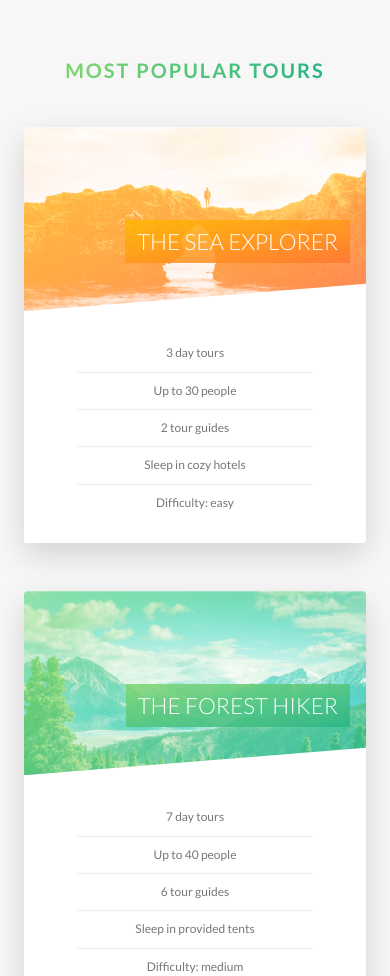
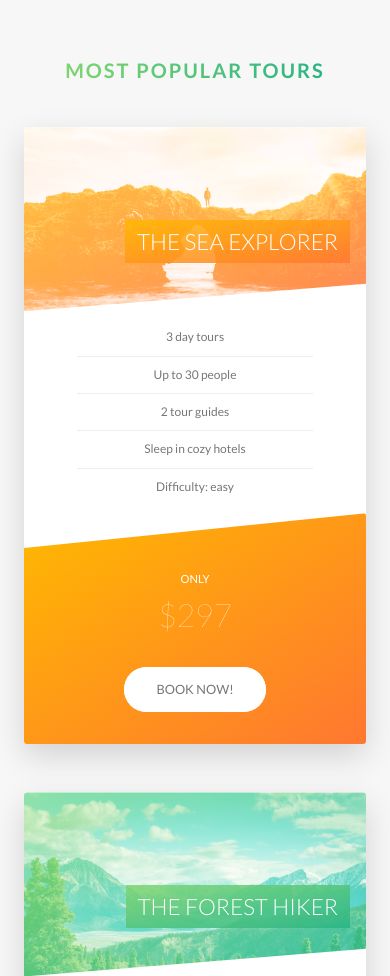
Before and after one commit to Rahimah-98/natours-ui, a website: page index.html in a window 390 px wide. Shown: the part 2463-3439 px from the top of the page. Drawn offline with Linux system fonts and the light colour scheme.

Commit message:
Writing Media Queries - Tours, Stories and Booking Sections

```diff
--- a/sass/components/_card.scss
+++ b/sass/components/_card.scss
@@ -1,5 +1,4 @@
 .card {
-
   // FUNCTIONALITY
   perspective: 150rem;
   -moz-perspective: 150rem;
@@ -8,7 +7,7 @@
 
   &__side {
     height: 52rem;
-        transition: all .8s ease;
+    transition: all 0.8s ease;
     position: absolute;
     top: 0;
     left: 0;
@@ -16,7 +15,7 @@
     backface-visibility: hidden;
     border-radius: 3px;
     overflow: hidden;
-        box-shadow: 0 1.5rem 4rem rgba($color-black, .15);
+    box-shadow: 0 1.5rem 4rem rgba($color-black, 0.15);
 
     &--front {
       background-color: $color-white;
@@ -26,19 +25,30 @@
       transform: rotateY(180deg);
 
       &-1 {
-                background-image: linear-gradient(to right bottom, $color-secondary-light, $color-secondary-dark);
+        background-image: linear-gradient(
+          to right bottom,
+          $color-secondary-light,
+          $color-secondary-dark
+        );
       }
 
       &-2 {
-                background-image: linear-gradient(to right bottom, $color-primary-light, $color-primary-dark);
+        background-image: linear-gradient(
+          to right bottom,
+          $color-primary-light,
+          $color-primary-dark
+        );
       }
 
       &-3 {
-                background-image: linear-gradient(to right bottom, $color-tertiary-light, $color-tertiary-dark);
+        background-image: linear-gradient(
+          to right bottom,
+          $color-tertiary-light,
+          $color-tertiary-dark
+        );
       }
     }
   }
-
 
   &:hover &__side--front {
     transform: rotateY(-180deg);
@@ -47,7 +57,6 @@
   &:hover &__side--back {
     transform: rotateY(0);
   }
-
 
   // FRONT SIDE STYLING
   &__picture {
@@ -60,17 +69,29 @@
     border-top-right-radius: 3px;
 
     &--1 {
-            background-image: linear-gradient(to right bottom, $color-secondary-light, $color-secondary-dark),
+      background-image: linear-gradient(
+          to right bottom,
+          $color-secondary-light,
+          $color-secondary-dark
+        ),
         url(../img/nat-5.jpg);
     }
 
     &--2 {
-            background-image: linear-gradient(to right bottom, $color-primary-light, $color-primary-dark),
+      background-image: linear-gradient(
+          to right bottom,
+          $color-primary-light,
+          $color-primary-dark
+        ),
         url(../img/nat-6.jpg);
     }
 
     &--3 {
-            background-image: linear-gradient(to right bottom, $color-tertiary-light, $color-tertiary-dark),
+      background-image: linear-gradient(
+          to right bottom,
+          $color-tertiary-light,
+          $color-tertiary-dark
+        ),
         url(../img/nat-7.jpg);
     }
   }
@@ -85,7 +106,6 @@
     top: 12rem;
     right: 2rem;
     width: 75%;
-
   }
 
   &__heading-span {
@@ -94,21 +114,27 @@
     box-decoration-break: clone;
 
     &--1 {
-            background-image: linear-gradient(to right bottom,
-            rgba($color-secondary-light, .85),
-            rgba($color-secondary-dark, .85));
+      background-image: linear-gradient(
+        to right bottom,
+        rgba($color-secondary-light, 0.85),
+        rgba($color-secondary-dark, 0.85)
+      );
     }
 
     &--2 {
-            background-image: linear-gradient(to right bottom,
-            rgba($color-primary-light, .85),
-            rgba($color-primary-dark, .85));
+      background-image: linear-gradient(
+        to right bottom,
+        rgba($color-primary-light, 0.85),
+        rgba($color-primary-dark, 0.85)
+      );
     }
 
     &--3 {
-            background-image: linear-gradient(to right bottom,
-            rgba($color-tertiary-light, .85),
-            rgba($color-tertiary-dark, .85));
+      background-image: linear-gradient(
+        to right bottom,
+        rgba($color-tertiary-light, 0.85),
+        rgba($color-tertiary-dark, 0.85)
+      );
     }
   }
 
@@ -157,4 +183,48 @@
     font-size: 6rem;
     font-weight: 100;
   }
+
+  @include respond(tab-port) {
+    height: auto;
+    border-radius: 3px;
+    background-color: $color-white;
+    box-shadow: 0 1.5rem 4rem rgba($color-black, 0.15);
+
+    &__side {
+      height: auto;
+      position: relative;
+      box-shadow: none;
+
+      &--back {
+        transform: rotateY(0);
+        clip-path: polygon(0 15%, 100% 0, 100% 100%, 0 100%);
       }
+    }
+
+    &:hover &__side--front {
+      transform: rotateY(-0);
+    }
+
+    &__details {
+      padding: 1rem 3rem;
+    }
+
+    // FRONT SIDE STYLING
+    &__cta {
+      position: relative;
+      top: 0%;
+      left: 0%;
+      transform: translate(0);
+      width: 100%;
+      padding: 7rem 4rem 4rem;
+    }
+
+    &__price-box {
+      margin-bottom: 3rem;
+    }
+
+    &__price-value {
+      font-size: 4rem;
+    }
+  }
+}
--- a/sass/components/_form.scss
+++ b/sass/components/_form.scss
@@ -9,16 +9,20 @@
     color: inherit;
     padding: 1.5rem 2rem;
     border-radius: 2px;
-        background-color: rbga($color-white, .5);
+    background-color: rbga($color-white, 0.5);
     border: none;
     border-bottom: 3px solid transparent;
     width: 90%;
     display: block;
-        transition: all .3s;
+    transition: all 0.3s;
+
+    @include respond(tab-port) {
+      width: 100%;
+    }
 
     &:focus {
       outline: none;
-            box-shadow: 0 1rem 2rem rgba($color-black, .1);
+      box-shadow: 0 1rem 2rem rgba($color-black, 0.1);
       border-bottom: 3px solid $color-primary;
     }
 
@@ -31,14 +35,13 @@
     }
   }
 
-
   &__label {
     font-size: 1.2rem;
     font-weight: 700;
     margin-left: 2rem;
-        margin-top: .7rem;
+    margin-top: 0.7rem;
     display: block;
-        transition: all .3s;
+    transition: all 0.3s;
   }
 
   &__input:placeholder-shown + &__label {
@@ -47,10 +50,14 @@
     transform: translateY(-4rem);
   }
 
-
   &__radio-group {
     width: 49%;
     display: inline-block;
+
+    @include respond(tab-port) {
+      width: 100%;
+      margin-bottom: 2rem;
+    }
   }
 
   &__radio-input {
@@ -72,10 +79,10 @@
     display: inline-block;
     position: absolute;
     left: 0;
-        top: -.4rem;
+    top: -0.4rem;
 
     &::after {
-            content: "";
+      content: '';
       display: block;
       height: 1.3rem;
       width: 1.3rem;
@@ -86,7 +93,7 @@
       transform: translate(-50%, -50%);
       background-color: $color-primary;
       opacity: 0;
-            transition: opacity .2s;
+      transition: opacity 0.2s;
     }
   }
 
--- a/sass/components/_popup.scss
+++ b/sass/components/_popup.scss
@@ -22,6 +22,9 @@
     opacity: 0;
     transform: translate(-50%, -50%) scale(0.25);
     transition: all 0.5s 0.2s;
+
+    @include respond(tab-port) {
+    }
   }
 
   &__left {
@@ -61,8 +64,8 @@
 
   //Open states
   &:target {
-    // opacity: 1;
-    // visibility: visible;
+    opacity: 1;
+    visibility: visible;
   }
 
   &:target &__content {
--- a/sass/components/_story.scss
+++ b/sass/components/_story.scss
@@ -1,13 +1,23 @@
 .story {
   width: 75%;
   margin: 0 auto;
-    box-shadow: 0 3rem 6rem rgba($color-black, .1);
-    background-color: rgba($color-white, .6);
+  box-shadow: 0 3rem 6rem rgba($color-black, 0.1);
+  background-color: rgba($color-white, 0.6);
   border-radius: 3px;
   padding: 6rem;
   padding-left: 9rem;
   font-size: $default-font-size;
   transform: skewX(-12deg);
+
+  @include respond(tab-port) {
+    width: 100%;
+    padding: 4rem;
+    padding-left: 7rem;
+  }
+
+  @include respond(tab-port) {
+    transform: skewX(0);
+  }
 
   &__shape {
     width: 15rem;
@@ -19,17 +29,25 @@
     clip-path: circle(50% at 50% 50%);
     transform: translateX(-3rem) skewX(12deg);
     position: relative;
+
+    @include respond(tab-port) {
+      transform: translateX(-3rem) skewX(0);
+    }
   }
 
   &__img {
     height: 100%;
     transform: translateX(-4rem) scale(1.4);
     backface-visibility: hidden;
-        transition: all .5s;
+    transition: all 0.5s;
   }
 
   &__text {
     transform: skewX(12deg);
+
+    @include respond(tab-port) {
+      transform: skewX(0);
+    }
   }
 
   &__caption {
@@ -42,7 +60,7 @@
     font-size: 1.7rem;
     text-align: center;
     opacity: 0;
-        transition: all .5s;
+    transition: all 0.5s;
     backface-visibility: hidden;
   }
 
--- a/sass/pages/_home.scss
+++ b/sass/pages/_home.scss
@@ -73,10 +73,35 @@
   border-radius: 3px;
   box-shadow: 0 1.5rem 4rem rgba($color-black, 0.2);
 
-  height: 50rem;
+  @include respond(tab-land) {
+    background-image: linear-gradient(
+        105deg,
+        rgba($color-white, 0.9) 0%,
+        rgba($color-white, 0.9) 65%,
+        transparent 65%
+      ),
+      url(../img/nat-10.jpg);
+    background-size: cover;
+  }
+
+  @include respond(tab-port) {
+    background-image: linear-gradient(
+        to right,
+        rgba($color-white, 0.9) 0%,
+        rgba($color-white, 0.9) 100%
+      ),
+      url(../img/nat-10.jpg);
+  }
 
   &__form {
     width: 50%;
     padding: 6rem;
+
+    @include respond(tab-land) {
+      width: 65%;
+    }
+    @include respond(tab-port) {
+      width: 100%;
+    }
   }
 }
```
Also changed, not shown: css/style.css. Lines whose indentation alone changed are shown as unchanged.
